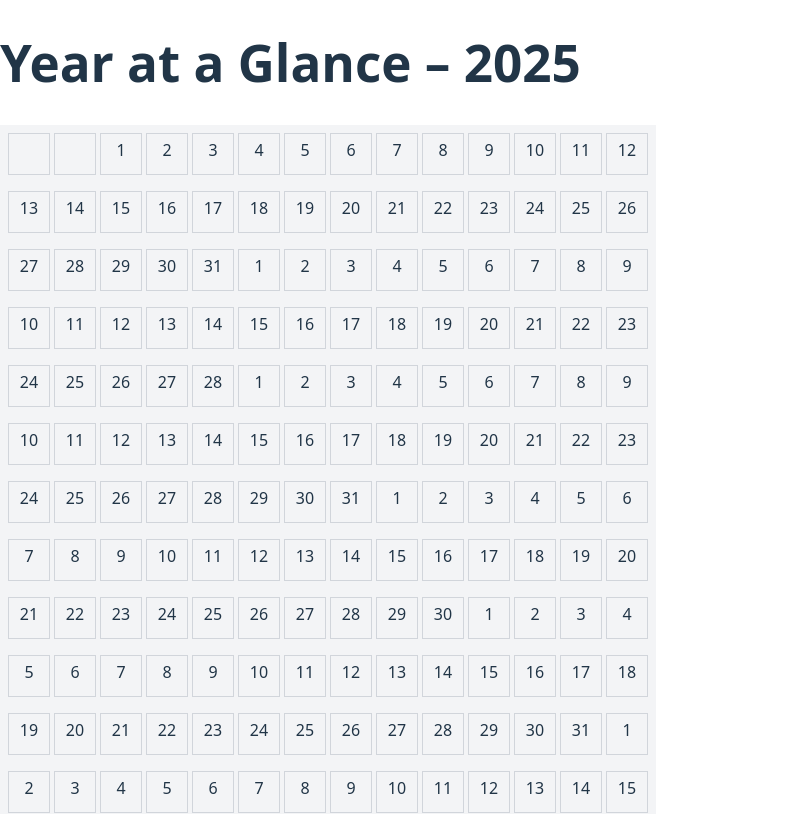
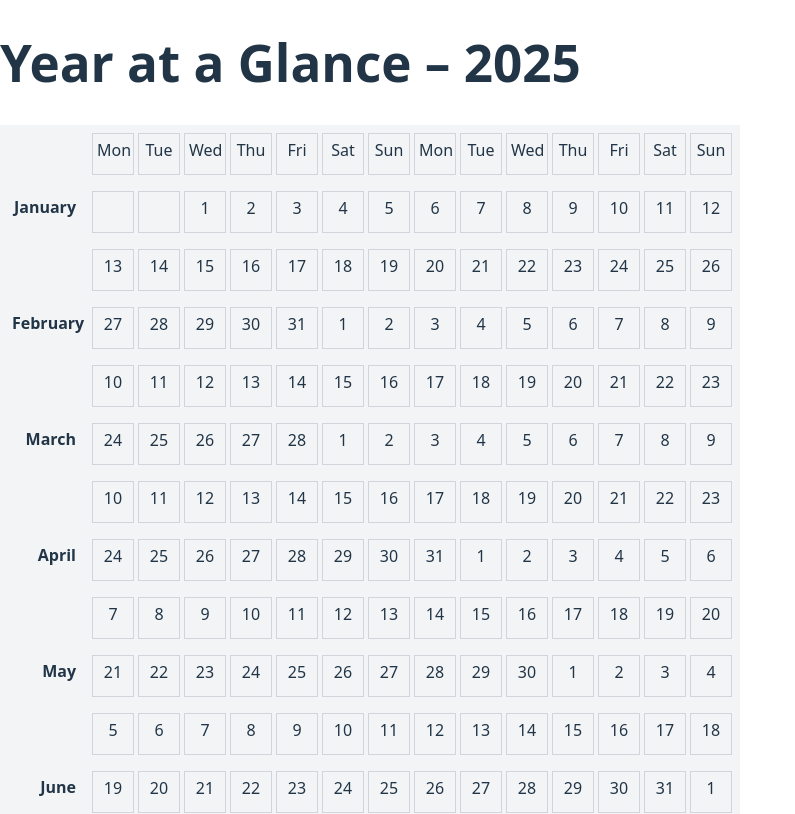
Before and after one commit to lauraspberry/year-at-a-glance, a React (Vite) app: page / in a window 1280 px wide. Shown: the top 814 px of the page, without its empty margins (0-795 px from the left). Built offline with nearby package versions, Linux system fonts and the light colour scheme.

Commit message:
add headers for rows and cols, add daycell, add onclick for selected

```diff
--- /dev/null
+++ b/src/components/DayCell.tsx
@@ -0,0 +1,21 @@
+import React from "react";
+import type { DayEntry } from "../lib/date";
+
+interface DayCellProps {
+  entry: DayEntry;
+  onClick?: () => void;
+}
+
+const DayCell: React.FC<DayCellProps> = ({ entry, onClick }) => {
+  return (
+    <div
+      className="day-cell"
+      onClick={entry.date ? onClick : undefined}
+      style={{ cursor: entry.date ? 'pointer' : 'default' }}
+    >
+      {entry.date ? entry.date.getDate() : ''}
+    </div>
+  );
+};
+
+export default DayCell;
--- /dev/null
+++ b/src/components/WeekdayHeader.tsx
@@ -0,0 +1,19 @@
+import React from "react";
+import "../styles/YearRow.css";
+
+const WeekdayHeader: React.FC = () => {
+  const weekdays = ['Mon', 'Tue', 'Wed', 'Thu', 'Fri', 'Sat', 'Sun', 'Mon', 'Tue', 'Wed', 'Thu', 'Fri', 'Sat', 'Sun'];
+
+  return (
+    <div className="year-row">
+      <div className="month-cell"></div>
+      {weekdays.map((day, index) => (
+        <div key={index} className="day-cell">
+          {day}
+        </div>
+      ))}
+    </div>
+  );
+};
+
+export default WeekdayHeader;
--- a/src/components/YearGrid.tsx
+++ b/src/components/YearGrid.tsx
@@ -1,21 +1,51 @@
-import React from "react";
+import React, { useState } from "react";
 import { generate2WeekChunks } from "../lib/date";
 import YearRow from "./YearRow";
+import WeekdayHeader from "./WeekdayHeader";
 
 const YearGrid: React.FC = () => {
   const rows = generate2WeekChunks(2025);
+  const [selectedDate, setSelectedDate] = useState<Date | null>(null);
+
+  const getMonthName = (date: Date) => {
+    return date.toLocaleString('default', { month: 'long' });
+  };
+
+  const handleDayClick = (date: Date) => {
+    setSelectedDate(date);
+  };
 
   return (
-    <>
+    <div className="flex flex-col gap-1">
+      {selectedDate && (
+        <div className="selected-date">
+          Selected: {selectedDate.toLocaleDateString(undefined, {
+            weekday: 'long',
+            year: 'numeric',
+            month: 'long',
+            day: 'numeric'
+          })}
+        </div>
+      )}
+      <WeekdayHeader />
       {/* <pre style={{ whiteSpace: 'pre-wrap', fontSize: '12px', padding: '10px', background: '#f5f5f5' }}>
         {JSON.stringify(rows, null, 2)}
       </pre> */}
-      <div className="flex flex-col gap-1">
-        {rows.map((row, index) => (
-          <YearRow key={index} dates={row} />
-        ))}
-      </div>
-    </>
+      {rows.map((row, index) => {
+        // Check if any date in the row is the first day of a month
+        const firstDayOfMonth = row.find(entry => entry.date?.getDate() === 1)?.date;
+        const monthName = firstDayOfMonth ? getMonthName(firstDayOfMonth) : undefined;
+
+        return (
+          <YearRow
+            key={index}
+            dates={row}
+            monthName={monthName}
+            onDayClick={handleDayClick}
+          />
+        );
+      })}
+    </div>
   );
 };
 
--- a/src/components/YearRow.tsx
+++ b/src/components/YearRow.tsx
@@ -1,18 +1,24 @@
 import React from "react";
 import "../styles/YearRow.css";
 import type { DayEntry } from "../lib/date";
+import DayCell from "./DayCell";
 
 interface YearRowProps {
   dates: DayEntry[];
+  monthName?: string;
+  onDayClick?: (date: Date) => void;
 }
 
-const YearRow: React.FC<YearRowProps> = ({ dates }) => {
+const YearRow: React.FC<YearRowProps> = ({ dates, monthName, onDayClick }) => {
   return (
     <div className="year-row">
+      <div className="month-cell">{monthName || ''}</div>
       {dates.map((entry, index) => (
-        <div key={index} className="day-cell">
-          {entry.date ? entry.date.getDate() : ''}
-        </div>
+        <DayCell
+          key={index}
+          entry={entry}
+          onClick={entry.date ? () => onDayClick?.(entry.date!) : undefined}
+        />
       ))}
     </div>
   );
--- a/src/styles/YearRow.css
+++ b/src/styles/YearRow.css
@@ -13,3 +13,19 @@
   width: 2rem;
   height: 2rem;
 }
+
+.month-cell {
+  width: 4rem;
+  padding: 0.25rem;
+  text-align: right;
+  font-weight: bold;
+  margin-right: 0.5rem;
+}
+
+.selected-date {
+  padding: 1rem;
+  background-color: #e5e7eb;
+  border-radius: 0.5rem;
+  margin-bottom: 1rem;
+  font-weight: 500;
+}
```
